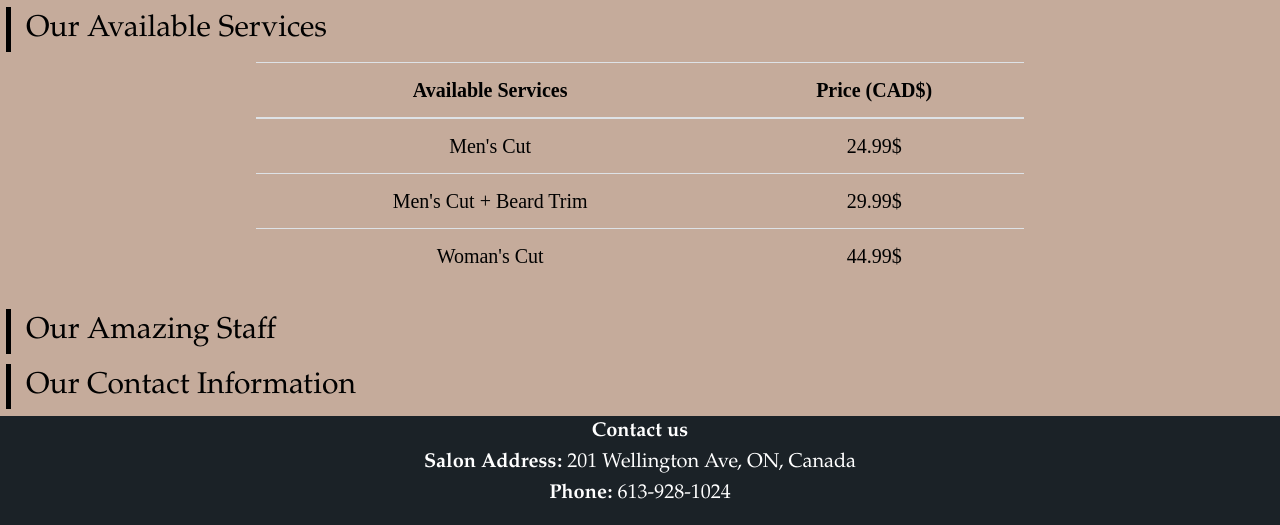
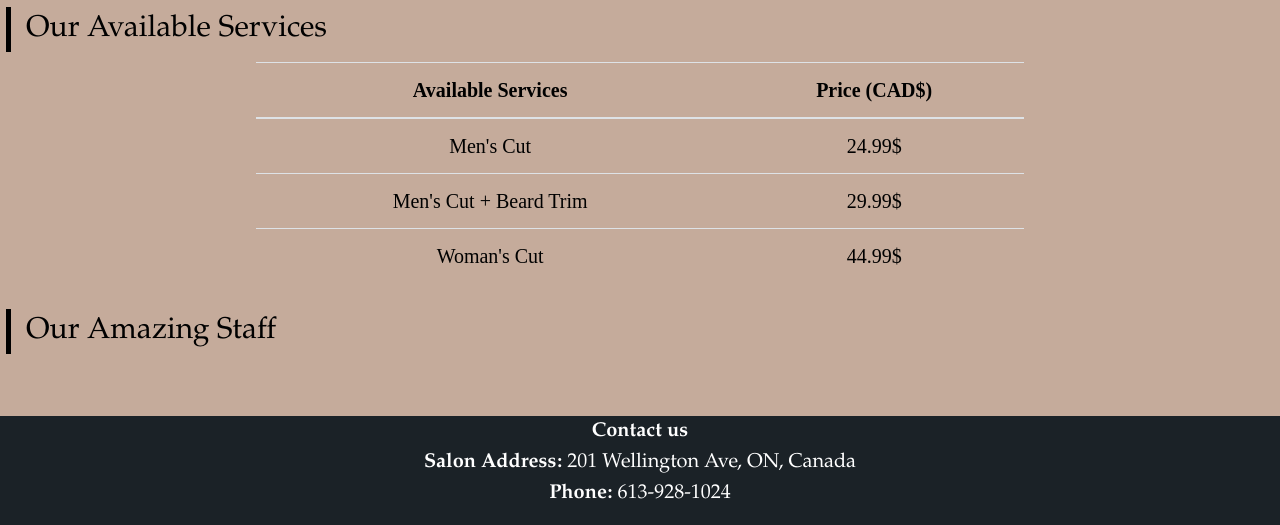
Before and after one commit to marcusdillon/SEGLab4, a plain HTML site: page index.html in a window 1280 px wide. Shown: the part 275-800 px from the top of the page. Drawn offline with nearby package versions, Linux system fonts and the light colour scheme.

Commit message:
removed a useless header

```diff
--- a/index.html
+++ b/index.html
@@ -83,15 +83,7 @@
         </div>
     </div>
 </div>
-<div class = "ourstaff">
-    <div class="container-fluid">
-        <div class = "row" >
-                <div class="col-sm-12" >
-                Our Contact Information
-                </div>
-        </div>
-    </div>
-</div>
+
 <div class = "contactinfo" >
     <div class="col-lg-12">
         <p class = "text-contactus"> <b>Contact us</b>
```
